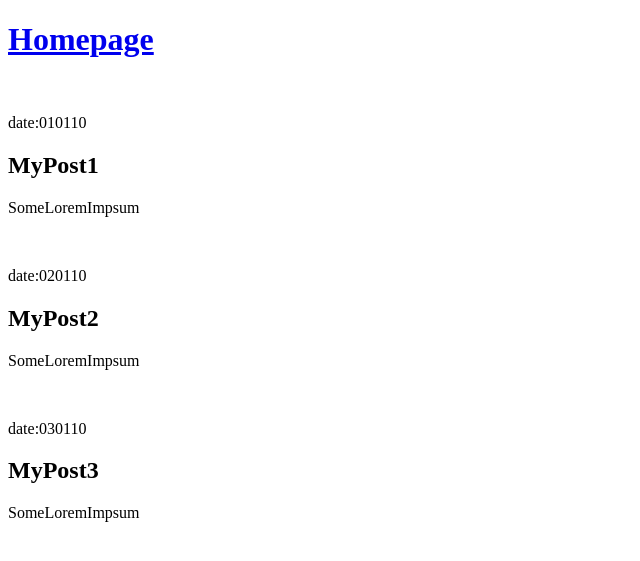
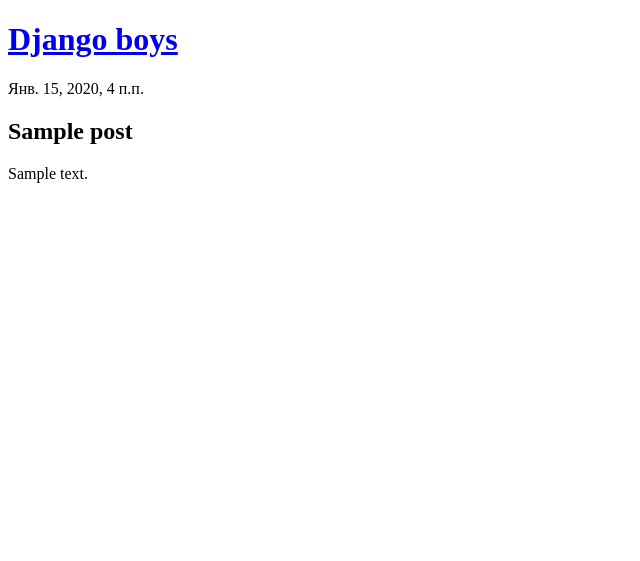
Before and after one commit to Nursmen/CoolBlog, a Django app: page / in a window 1280 px wide. Shown: the top 561 px of the page, without its empty margins (0-640 px from the left). Run offline with Django 3.2, Linux system fonts and the light colour scheme; tables that the repository leaves empty hold one stand-in row (values such as "Sample post").

Commit message:
Create norm html view

```diff
--- a/blog/templates/blog/post_list.html
+++ b/blog/templates/blog/post_list.html
@@ -7,27 +7,25 @@
     <title>HomePage</title>
 </head>
 <body>
-    <h1><a href="\">Homepage</a></h1>
+    <h1><a href="\">Django boys</a></h1>
+
+    {% for post in posts %}
 
     <div class="content">
-        <br>
-        <p>date:010110</p>
-        <h2>MyPost1</h2>
-        <p>SomeLoremImpsum</p>
+        <p>{{post.published_date}}</p>
+
+        <h2>{{post.PostTitle}}</h2>
+
+        <p>{{post.text|linebreaksbr}}</p>
+        <!-- Из ентеров в br для большей читаемости -->
     </div>
-    <div class="content">
-        <br>
-        <p>date:020110</p>
-        <h2>MyPost2</h2>
-        <p>SomeLoremImpsum</p>
-    </div>
-    <div class="content">
-        <br>
-        <p>date:030110</p>
-        <h2>MyPost3</h2>
-        <p>SomeLoremImpsum</p>
-    </div>
+    <br>
 
+    {% empty %}
+
+    <p>Нет постов.</p>
+
+    {% endfor %}
 
 </body>
 </html>
--- a/blog/views.py
+++ b/blog/views.py
@@ -1,5 +1,11 @@
 from django.shortcuts import render
+from .models import Post
+from django.utils import timezone
 
 # Create your views here.
 def post_list(request):
-    return render(request, 'blog/post_list.html', {})
+    post = Post.objects.filter(published_date__lte=timezone.now()).order_by('published_date')
+    # means published_date <= timezone.now() (меньше или равно)
+    # just QuerySet
+
+    return render(request, 'blog/post_list.html', {'posts':post})
```
